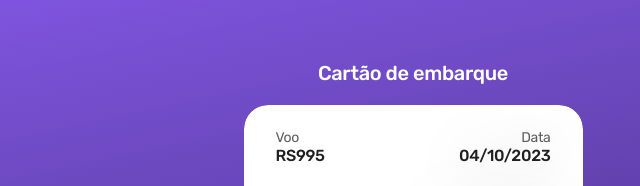
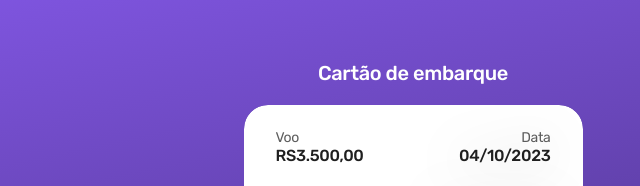
Before and after one commit to DevTechMastersr/Cart-o-de-Embarque, a plain HTML site: page index.html in a window 1280 px wide. Shown: the top 186 px of the page, 227-867 px from the left. Drawn offline with Linux system fonts and the light colour scheme.

Commit message:
Update index.html

```diff
--- a/index.html
+++ b/index.html
@@ -22,7 +22,7 @@
           <div class="flight grid column">
             <div class="number">
               <p>Voo</p>
-              <strong>RS995</strong>
+              <strong>RS3.500,00</strong>
             </div>
             <div class="date text-right">
               <p>Data</p>
```
